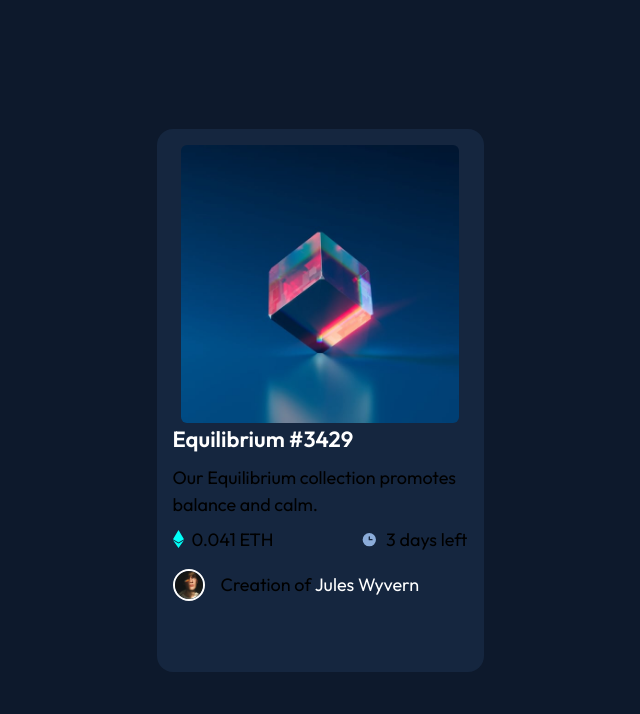
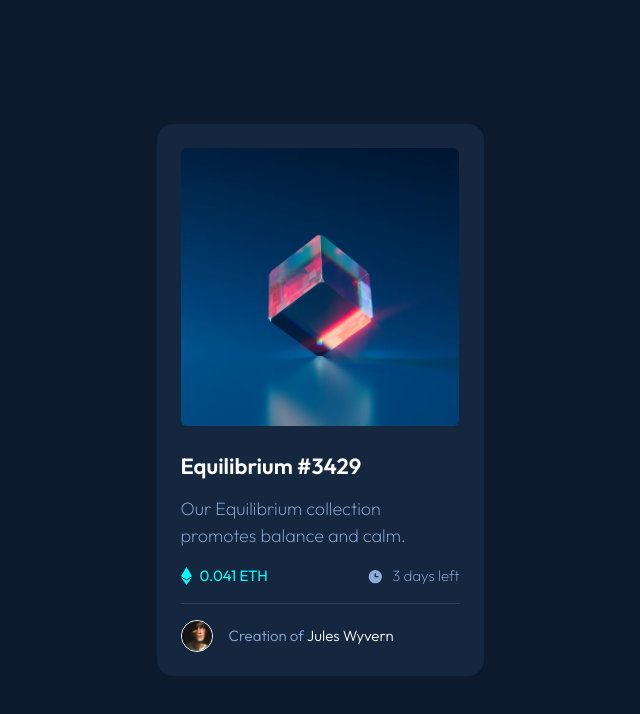
Before and after one commit to NicholasAnich/NFT-Card-Component, a website: page index.html in a window 1280 px wide. Shown: the whole page, without its empty margins (320-960 px from the left). Drawn offline with Linux system fonts and the light colour scheme.

Commit message:
Changed h to max-h to fix padding clipping issue with image

```diff
--- a/index.html
+++ b/index.html
@@ -7,7 +7,7 @@
         <link rel="icon" type="image/png" sizes="40x40" href="./images/codeFavicon.png" />
         <link rel="preconnect" href="https://fonts.googleapis.com" />
         <link rel="preconnect" href="https://fonts.gstatic.com" crossorigin />
-        <link href="https://fonts.googleapis.com/css2?family=Outfit:wght@300;400;600&display=swap" rel="stylesheet" />
+        <link href="https://fonts.googleapis.com/css2?family=Outfit:wght@100;200;300;400;600&display=swap" rel="stylesheet" />
         <link rel="stylesheet" href="/dist/styles.css" />
         <title>NFT preview card component</title>
     </head>
@@ -15,33 +15,37 @@
     <body class="box-border bg-mainBg text-para">
         <main class="flex h-screen flex-col items-center justify-center bg-mainBg" >
 
-            <div class="max-w-containerMobile h-[543px] bg-cardBg p-4 rounded-2xl">
+            <div class="max-w-containerMobile max-h-[596px] bg-cardBg p-6 rounded-2xl">
 
-                <div class="flex justify-center items-center">
+                <div class="flex justify-center items-center mb-6">
                     <img src="./images/image-equilibrium.jpg" alt="Equilibrium Cube" class="w-278 rounded-md"/>
                 </div>
 
-                <div class="flex flex-col gap-2">
-                    <h1 class="text-title font-semibold text-white">Equilibrium #3429</h1>
-                    <p>Our Equilibrium collection promotes balance and calm.</p>
+                <h1 class="text-title font-semibold text-white mb-3">Equilibrium #3429</h1>
+                <div class="flex flex-col gap-4 text-softBlue font-sans">
+                    <p class="font-[200] ">Our Equilibrium collection promotes balance and calm.</p>
 
-                    <div class="flex justify-between">
+                    <div class="flex justify-between text-pricing">
                         <div class="flex items-center gap-2">
                             <img src="./images/icon-ethereum.svg" alt="ethereum icon"/>
-                            <span> 0.041 ETH </span>
+                            <span class="text-cyan"> 0.041 ETH </span>
                         </div>
+
                         <div class="flex items-center gap-2">
                             <img src="./images/icon-clock.svg" alt="Clock svg" />
-                            <span> 3 days left </span>
+                            <span class="text-softBlue font-['Outfit'] font-extralight"> 3 days left </span>
                         </div>
                     </div>
-                    <span></span>
+
+                    <span class="h-px bg-blueLine"></span>
+
                     <div>
-                        <div class="flex items-center gap-4">
-                            <img src="./images/image-avatar.png" alt="Author Jules Wyvern Profile Picture" class="h-8 border-solid border-2 border-white rounded-full"/>
-                            <p>Creation of <span class="text-white">Jules Wyvern</span></p>
+                        <div class="flex items-center gap-4 text-pricing">
+                            <img src="./images/image-avatar.png" alt="Author Jules Wyvern Profile Picture" class="h-8 border-solid border border-white rounded-full block"/>
+                            <p class="font-light">Creation of <span class="text-white">Jules Wyvern</span></p>
                         </div>
                     </div>
+
                 </div>
 
             </div>
--- a/tailwind.config.js
+++ b/tailwind.config.js
@@ -22,6 +22,7 @@ module.exports = {
         fontSize: {
             para: "1.125rem",
             title: "1.375rem",
+            pricing: "0.9375rem",
         },
         maxWidth: {
             containerMobile: "20.4375rem",
```
Also changed, not shown: dist/styles.css.
